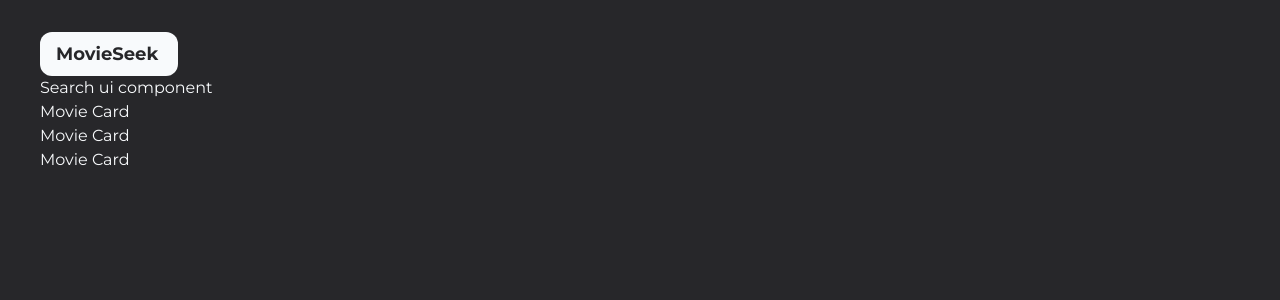
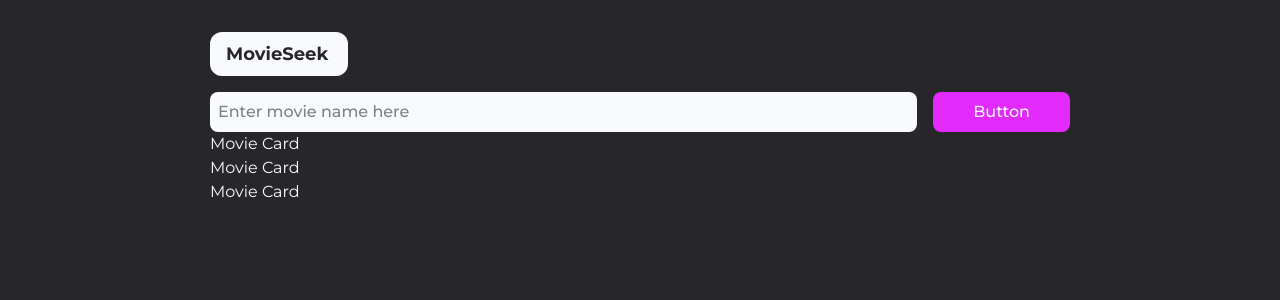
Before and after one commit to Patryk-Polanski/movies-frontend-test, a React (Vite) app: page / in a window 1280 px wide. Shown: the top 300 px of the page. Built offline with nearby package versions, Linux system fonts and the light colour scheme.

Commit message:
feat: add more ui components

```diff
--- a/src/components/ui/Button.tsx
+++ b/src/components/ui/Button.tsx
@@ -1,5 +1,9 @@
 const Button = () => {
-  return <p>Button</p>;
+  return (
+    <button className="bg-fuchsia-500 text-slate-50 py-2 px-10 rounded-lg font-medium cursor-pointer">
+      Button
+    </button>
+  );
 };
 
 export default Button;
--- /dev/null
+++ b/src/components/ui/Input.tsx
@@ -0,0 +1,13 @@
+const Input = () => {
+  return (
+    <input
+      className="bg-slate-50 text-zinc-950 rounded-lg font-medium pl-2 pr-4 py-2 w-full"
+      id="movie"
+      name="movie"
+      placeholder="Enter movie name here"
+      required
+    />
+  );
+};
+
+export default Input;
--- a/src/components/ui/Search.tsx
+++ b/src/components/ui/Search.tsx
@@ -1,5 +1,13 @@
+import Button from "./Button";
+import Input from "./Input";
+
 const Search = () => {
-  return <form>Search ui component</form>;
+  return (
+    <form className="flex gap-4 justify-center items-center">
+      <Input />
+      <Button />
+    </form>
+  );
 };
 
 export default Search;
--- a/src/features/movies/components/MovieSearch.tsx
+++ b/src/features/movies/components/MovieSearch.tsx
@@ -1,7 +1,11 @@
 import Search from "@/components/ui/Search";
 
 const MovieSearch = () => {
-  return <Search />;
+  return (
+    <section className="mt-4">
+      <Search />
+    </section>
+  );
 };
 
 export default MovieSearch;
--- a/src/pages/RootLayout.tsx
+++ b/src/pages/RootLayout.tsx
@@ -3,7 +3,7 @@ import { Link, Outlet } from "react-router-dom";
 
 const RootLayout = () => (
   <div className="pt-8 px-4 font-primary bg-zinc-800 text-slate-50 min-h-lvh">
-    <div className="max-w-[1200px] mx-auto">
+    <div className="max-w-[860px] mx-auto">
       <Link to="/">
         <MovieSeekLogo />
       </Link>
```
